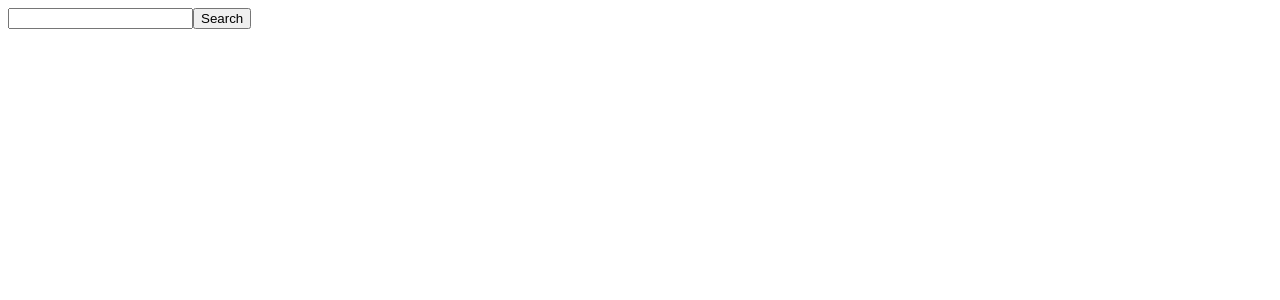
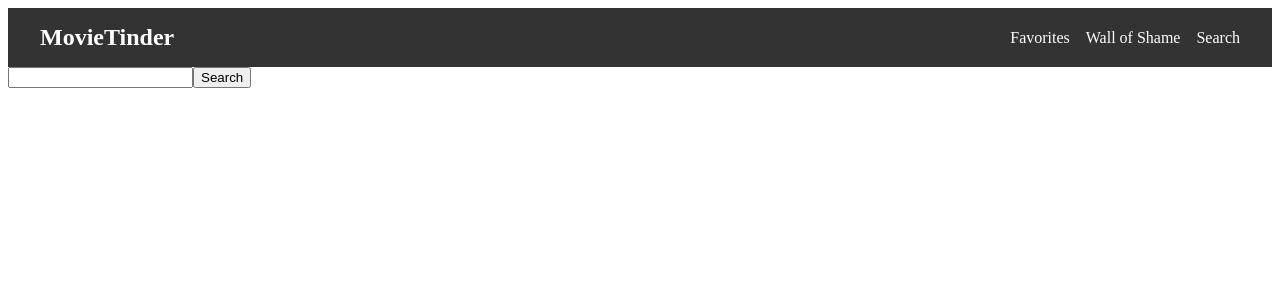
Before and after one commit to Diogo-Merelles/Theater-Tinder, a React (Create React App) app: page /search in a window 1280 px wide. Shown: the top 300 px of the page. Built offline with nearby package versions, Linux system fonts and the light colour scheme.

Commit message:
changed navbar elements

```diff
--- a/src/App.tsx
+++ b/src/App.tsx
@@ -5,14 +5,16 @@ import MovieWall from './views/MovieWall';
 import Favorites from './views/Favorites';
 import WallOfShame from './views/WallOfShame';
 import SearchMovie from './views/SearchMovie';
+import Navbar from './components/NavBar';
 
 const App: React.FC = () => {
   return (
     <MoviesProvider>
+      <Navbar/>
       <Routes>
           <Route path="/"  element={<MovieWall/>} />
           <Route path="/favorites" element={<Favorites/>} />
-          <Route path="/wall-of-shame" element={<WallOfShame/>} />
+          <Route path="/wallofshame" element={<WallOfShame/>} />
           <Route path="/search" element={<SearchMovie/>} />
       </Routes>
     </MoviesProvider>
--- /dev/null
+++ b/src/components/NavBar.tsx
@@ -0,0 +1,47 @@
+import React from 'react';
+import { Link } from 'react-router-dom';
+import styled from 'styled-components';
+
+const NavContainer = styled.div`
+    display: flex;
+    justify-content: space-between;
+    align-items: center;
+    background-color: #333;
+    padding: 1rem 2rem;
+`;
+
+const NavItems = styled.div`
+    display: flex;
+    gap: 1rem;
+`;
+
+const StyledLink = styled(Link)`
+    text-decoration: none;
+    color: white;
+    &:hover {
+        text-decoration: underline;
+    }
+`;
+
+const AppNameLink = styled(StyledLink)`
+    font-size: 1.5rem;
+    font-weight: bold;
+    &:hover {
+        text-decoration: none;
+    }
+`;
+
+const Navbar: React.FC = () => {
+    return (
+        <NavContainer>
+            <AppNameLink to="/">MovieTinder</AppNameLink>
+            <NavItems>
+                <StyledLink to="/favorites">Favorites</StyledLink>
+                <StyledLink to="/wallofshame">Wall of Shame</StyledLink>
+                <StyledLink to="/search">Search</StyledLink>
+            </NavItems>
+        </NavContainer>
+    );
+};
+
+export default Navbar;
--- a/src/services/api.ts
+++ b/src/services/api.ts
@@ -4,7 +4,7 @@ const BASE_URL = 'https://api.themoviedb.org/3';
 const API_KEY = 'af2fff72d2853697571a81a37b1bd0fc';
 
 export const fetchRandomMovie = async () => {
-    const totalPages = 10; // Number of pages to fetch
+    const totalPages = 10;
 
     const allMovies = [];
 
```
